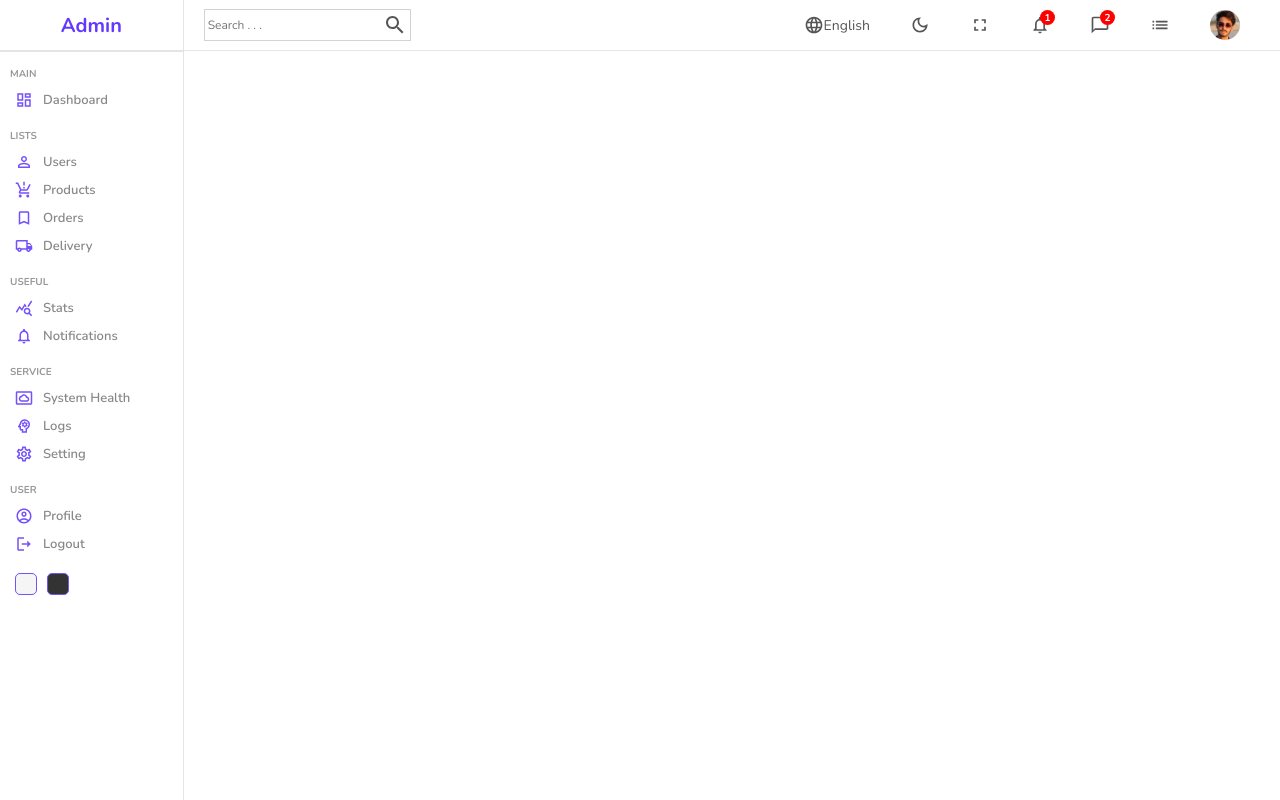
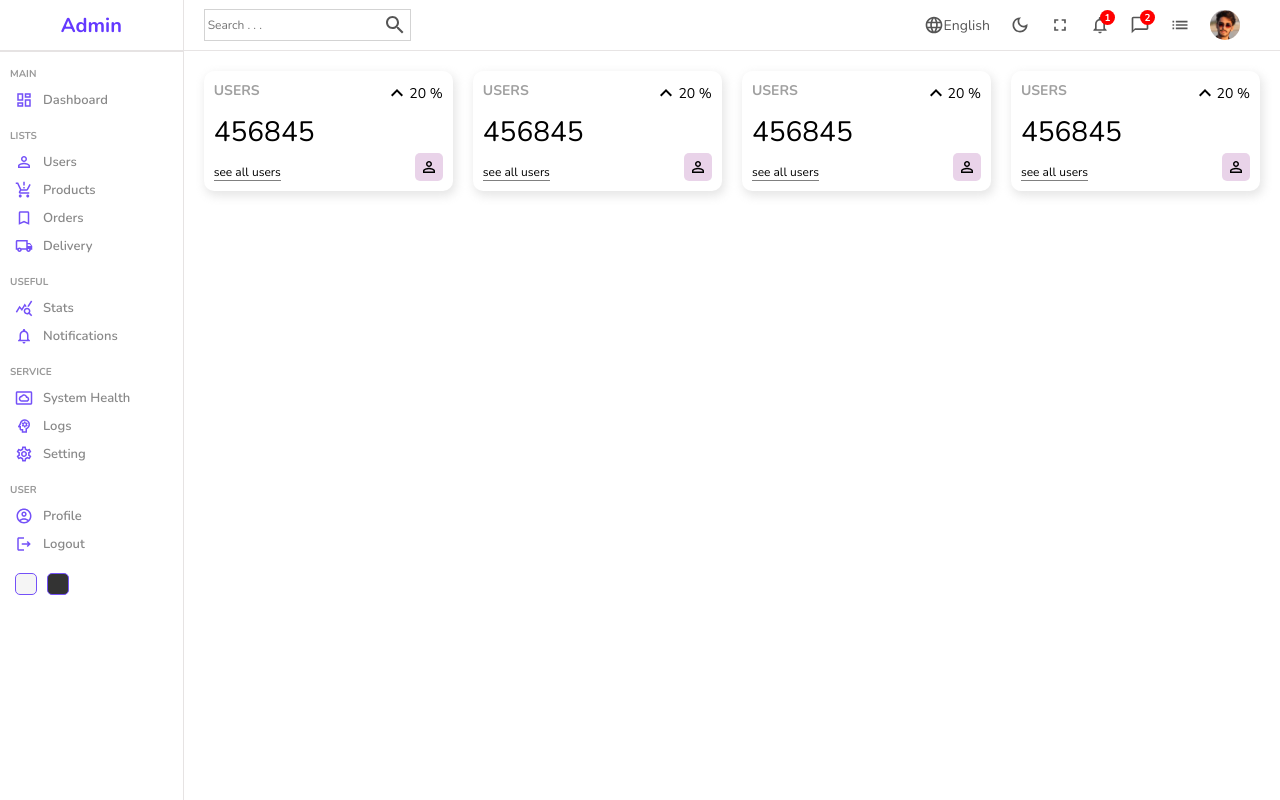
Before and after one commit to erfanmoghadasi/Dashboard, a React (Create React App) app: page / in a window 1280 px wide. Built offline with nearby package versions, Linux system fonts and the light colour scheme.

Commit message:
create pure Widget component

```diff
--- a/src/components/navbar/Navbar.scss
+++ b/src/components/navbar/Navbar.scss
@@ -37,7 +37,7 @@
             .item {
                 display: flex;
                 align-items: center;
-                margin: 20px;
+                margin-right: 20px;
                 position: relative;
                 cursor: pointer;
 
--- /dev/null
+++ b/src/components/widget/Widget.js
@@ -0,0 +1,28 @@
+import React from 'react';
+import './Widget.scss';
+
+//MUI icons
+import KeyboardArrowUpIcon from '@mui/icons-material/KeyboardArrowUp';
+import PersonOutlineOutlinedIcon from "@mui/icons-material/PersonOutlineOutlined";
+
+
+function Widget(props) {
+    return (
+        <div className='widget'>
+            <div className="left">
+                <span className="title">USERS</span>
+                <span className="counter">456845</span>
+                <span className="link">see all users</span>
+            </div>
+            <div className="right">
+                <div className="percentage">
+                    <KeyboardArrowUpIcon />
+                    20 %
+                </div>
+                <PersonOutlineOutlinedIcon className='icon' />
+            </div>
+        </div>
+    );
+}
+
+export default Widget;
--- /dev/null
+++ b/src/components/widget/Widget.scss
@@ -0,0 +1,54 @@
+.widget {
+  display: flex;
+  flex: 1;
+  justify-content: space-between;
+  padding: 10px;
+  -webkit-box-shadow: 2px 4px 10px 1px rgba(0, 0, 0, 0.47);
+  box-shadow: 2px 4px 10px 1px rgba(201, 201, 201, 0.47);
+  border-radius: 10px;
+  height: 100px;
+
+  .left, .right {
+      display: flex;
+      flex-direction: column;
+      justify-content: space-between;
+
+      .title {
+          font-weight: bold;
+          font-size: 14px;
+          color: rgb(160, 160, 160);
+      }
+
+      .counter {
+          font-size: 28px;
+          font-weight: 300;
+      }
+
+      .link {
+          font-size: 12px;
+          border-bottom: 1px solid gray;
+          width: max-content;
+      }
+
+      .percentage {
+          display: flex;
+          align-items: center;
+          font-size: 14px;
+
+          &.positive {
+              color: green;
+          }
+          &.negative {
+              color: red;
+          }
+      }
+
+      .icon {
+          font-size: 18px;
+          padding: 5px;
+          background: rgba(128, 0, 128, 0.171);
+          border-radius: 5px;
+          align-self: flex-end;
+      }
+  }
+}
--- a/src/pages/home/Home.js
+++ b/src/pages/home/Home.js
@@ -4,6 +4,7 @@
 //Components
 import Sidebar from '../../components/sidebar/Sidebar';
 import Nabvar from '../../components/navbar/Nabvar';
+import Widget from '../../components/widget/Widget';
 
 function Home() {
     return (
@@ -11,6 +12,12 @@
             <Sidebar />
             <div className="homeContainer">
                 <Nabvar />
+                <div className="widgets">
+                    <Widget />
+                    <Widget />
+                    <Widget />
+                    <Widget />
+                </div>
             </div>
         </div>
     );
--- a/src/pages/home/Home.scss
+++ b/src/pages/home/Home.scss
@@ -3,5 +3,11 @@
 
   .homeContainer {
     flex: 6;
+
+    .widgets {
+      display: flex;
+      padding: 20px;
+      gap: 20px;
+    }
   }
 }
```
